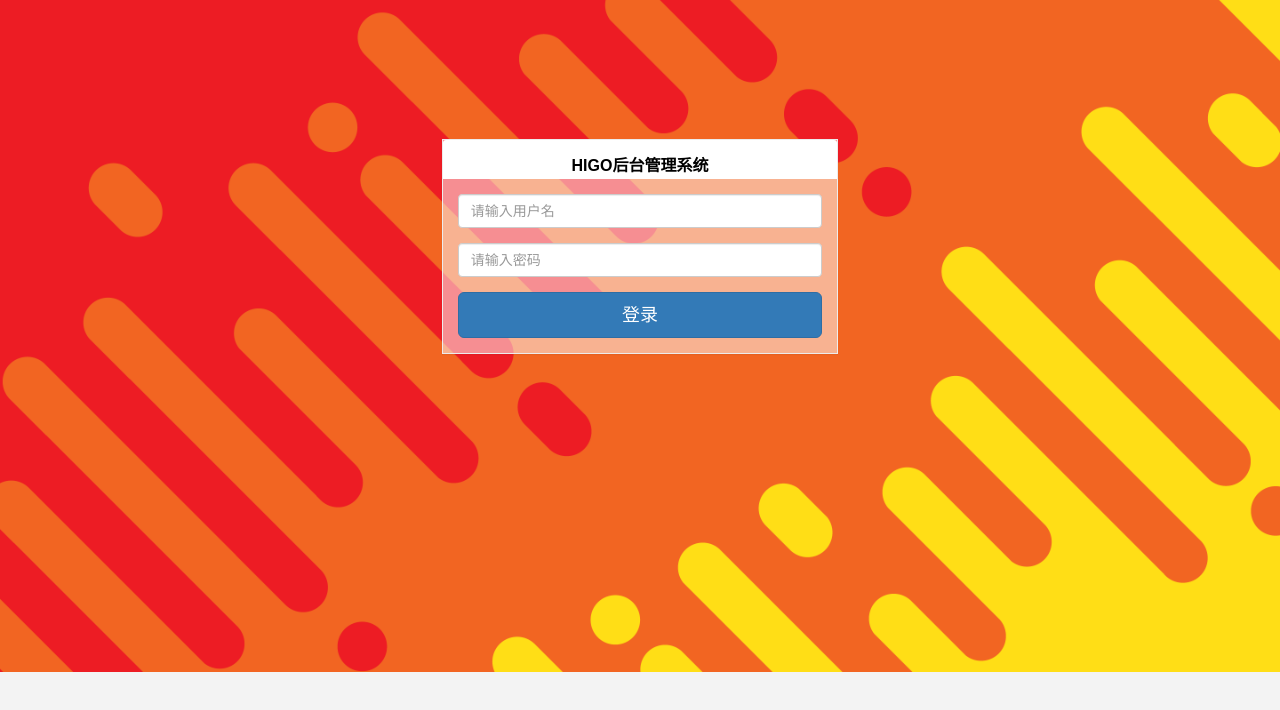
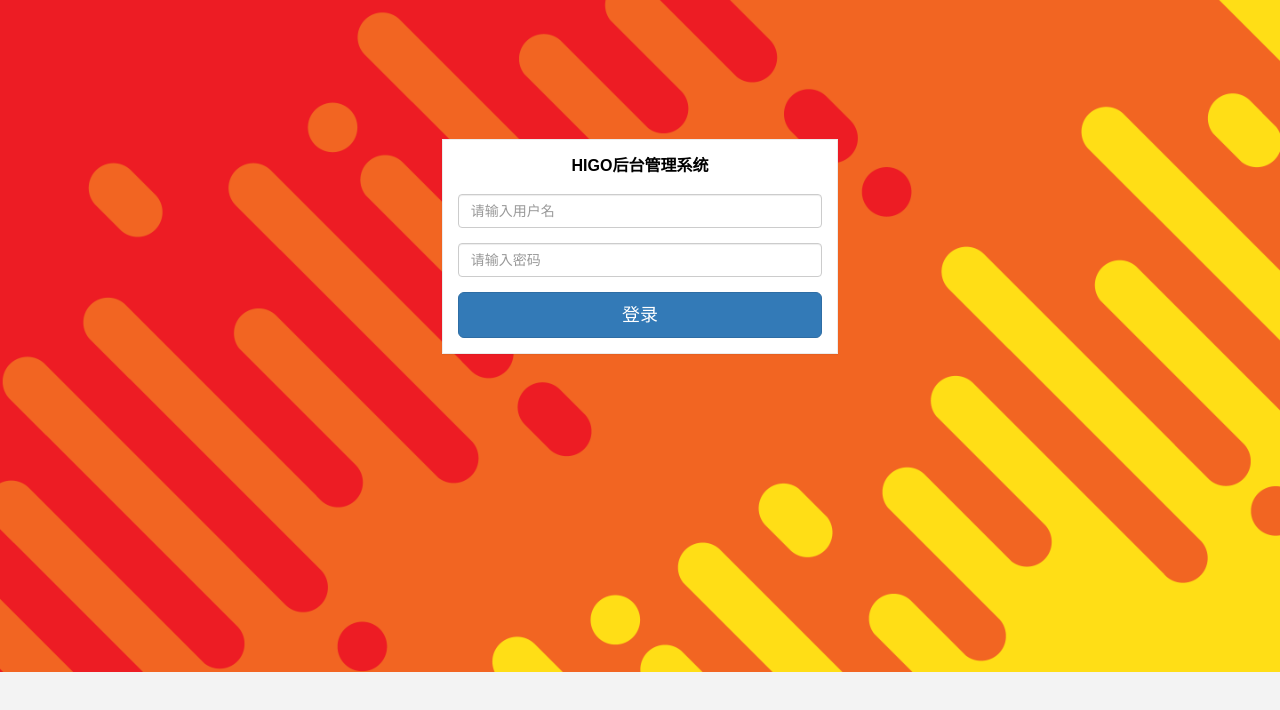
Before and after one commit to fearless98/higo, a React app: page /login in a window 1280 px wide. Shown: the top 710 px of the page. Built offline with nearby package versions, Linux system fonts and the light colour scheme.

Commit message:
update login icon

```diff
--- a/src/page/login/index.scss
+++ b/src/page/login/index.scss
@@ -2,7 +2,7 @@
 * @Author: LENOVO
 * @Date:   2018-05-19 11:59:30
 * @Last Modified by:   LENOVO
-* @Last Modified time: 2018-09-08 23:00:24
+* @Last Modified time: 2018-09-08 23:08:31
 */
 .login-wrapper{
     width: 100%;
@@ -10,8 +10,8 @@
     background: url(../../../splat.png);
     background-size: cover;
 }
-.login-panel {
+.login-panel{
     margin-top: 35%;
     text-align: center;
-    background: rgba(255,255,255,0.5);
+    /*background: rgba(255,255,255,0.5);*/
 }
```
